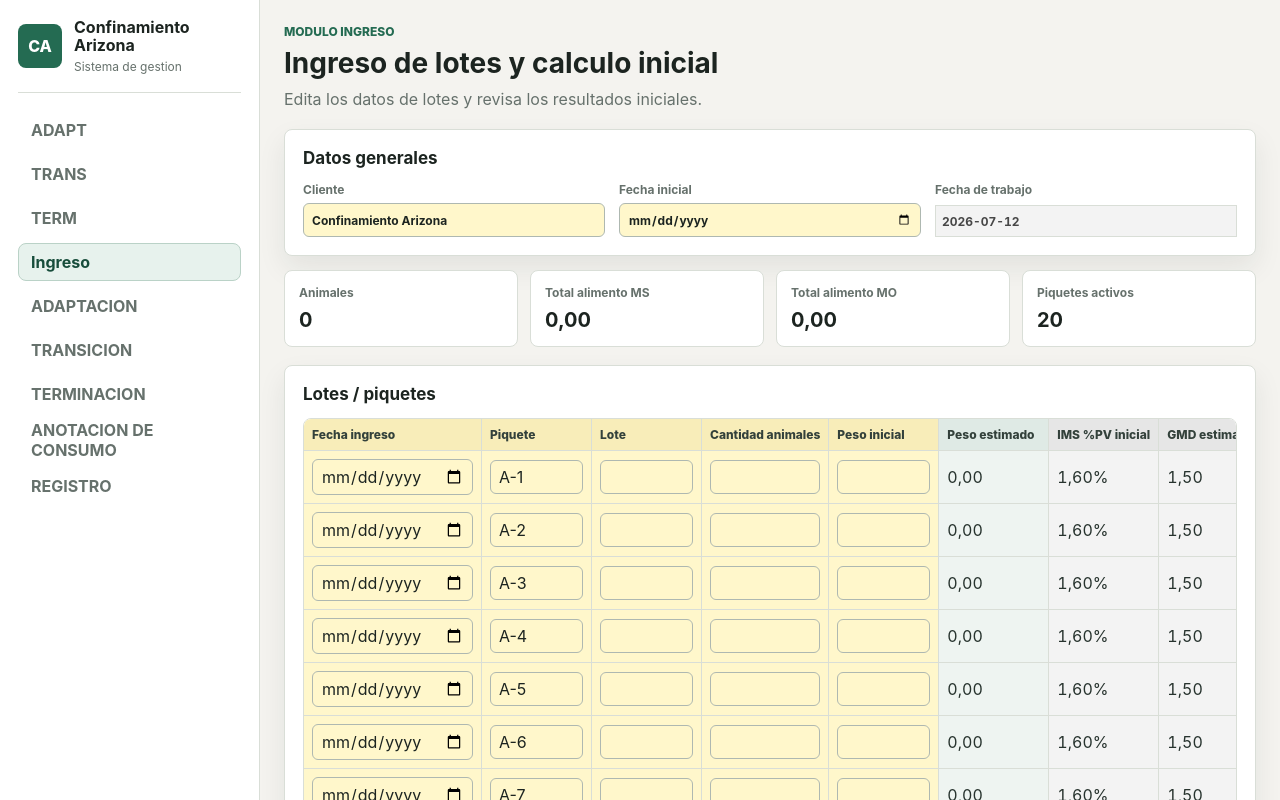
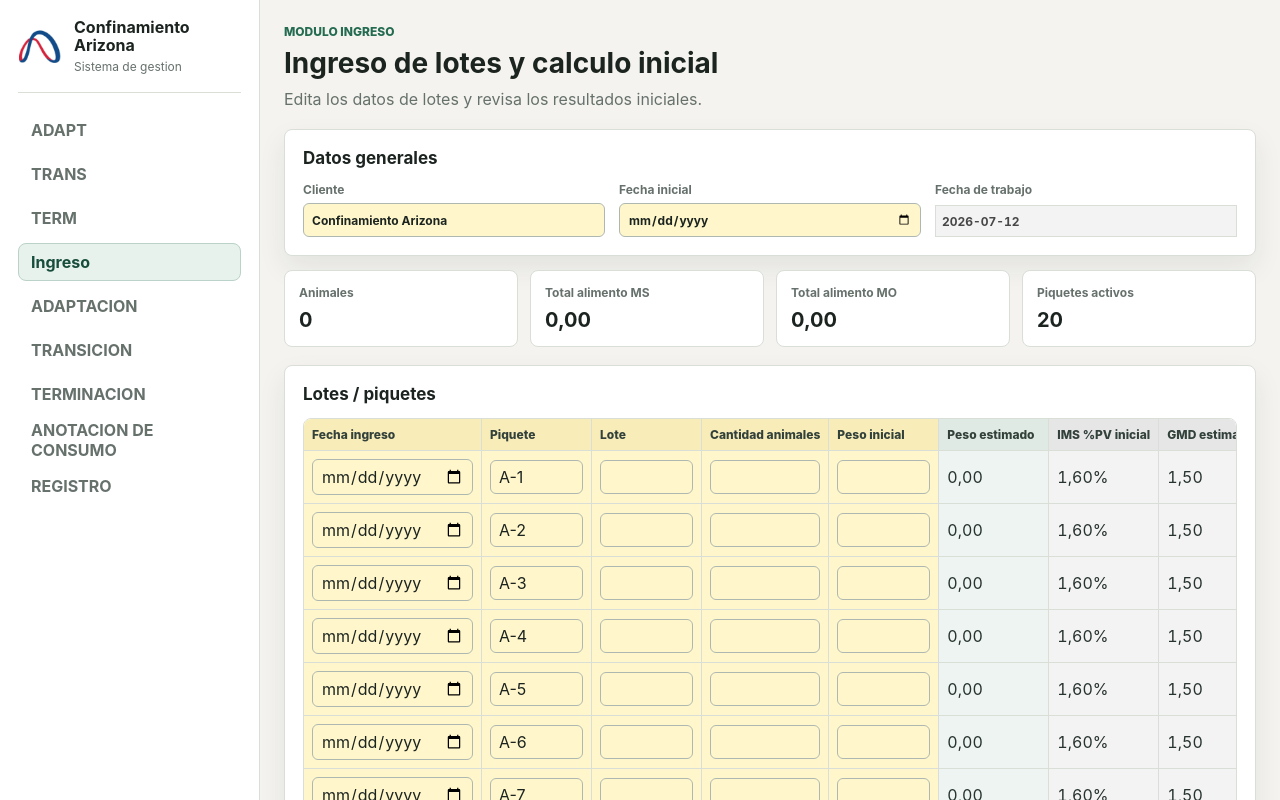
Before and after one commit to catmiauw1-jpg/proyecto-arizona-local-, a plain HTML site: page index.html in a window 1280 px wide. Shown: the top 800 px of the page. Drawn offline with Linux system fonts and the light colour scheme.

Commit message:
Agrega logo oficial al sidebar

```diff
--- a/src/components/layout.js
+++ b/src/components/layout.js
@@ -5,7 +5,9 @@ export function appLayout({ activeSheet, content }) {
     <div class="app-shell">
       <aside class="sidebar">
         <div class="brand">
-          <div class="brand-mark">CA</div>
+          <div class="brand-mark">
+            <img src="./src/assets/logo-arizona.png" alt="Logo Confinamiento Arizona" />
+          </div>
           <div>
             <strong>Confinamiento Arizona</strong>
             <span>Sistema de gestion</span>
--- a/src/styles.css
+++ b/src/styles.css
@@ -65,14 +65,20 @@ button {
 }
 
 .brand-mark {
-  display: grid;
+  display: flex;
+  align-items: center;
+  justify-content: center;
   width: 44px;
   height: 44px;
-  place-items: center;
-  border-radius: 8px;
-  background: var(--green);
-  color: #fff;
-  font-weight: 800;
+  border-radius: 6px;
+  background: #fff;
+}
+
+.brand-mark img {
+  display: block;
+  width: 42px;
+  max-height: 34px;
+  object-fit: contain;
 }
 
 .brand strong {
```
Also changed, not shown: src/assets/logo-arizona.png (added).
